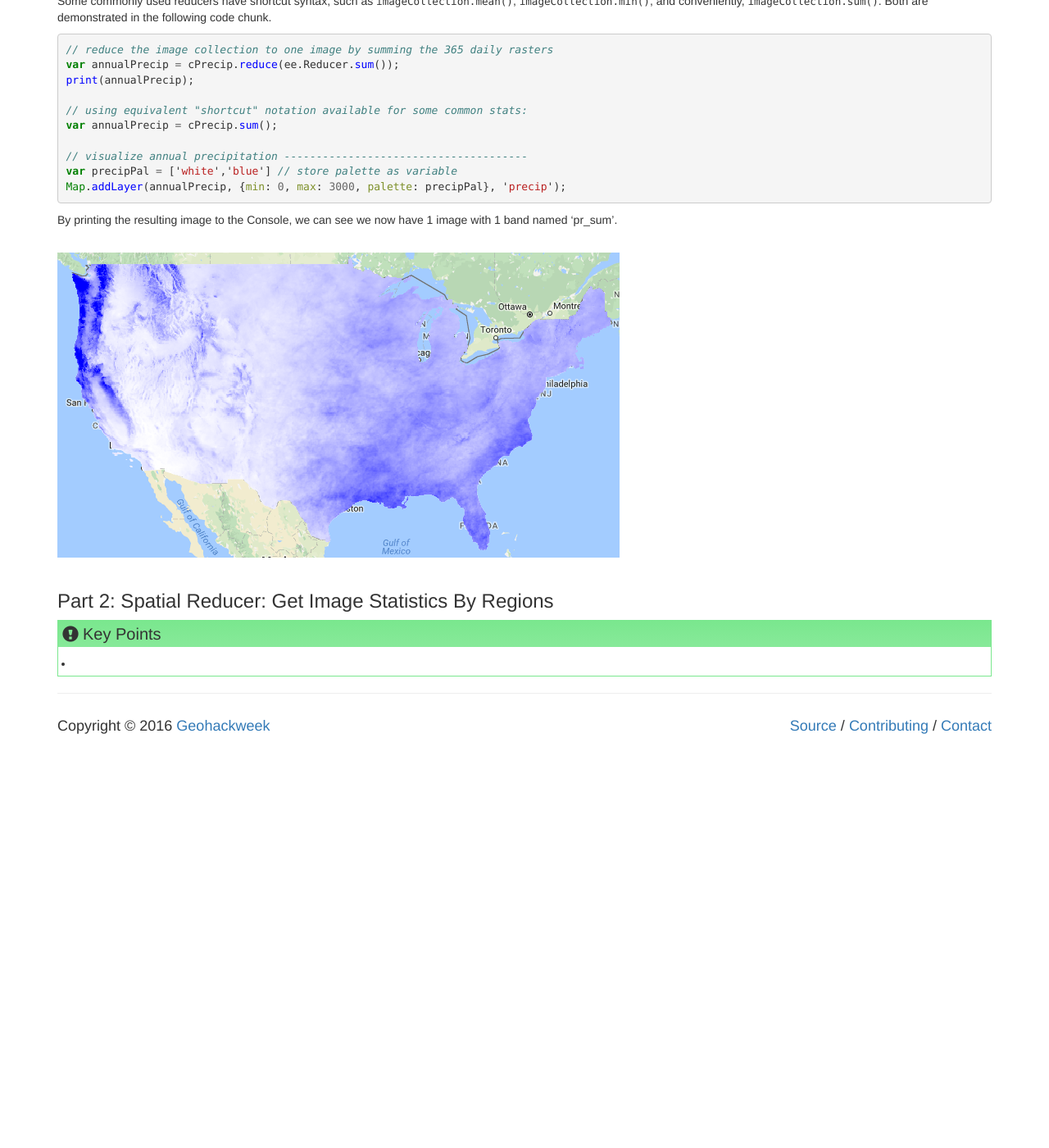
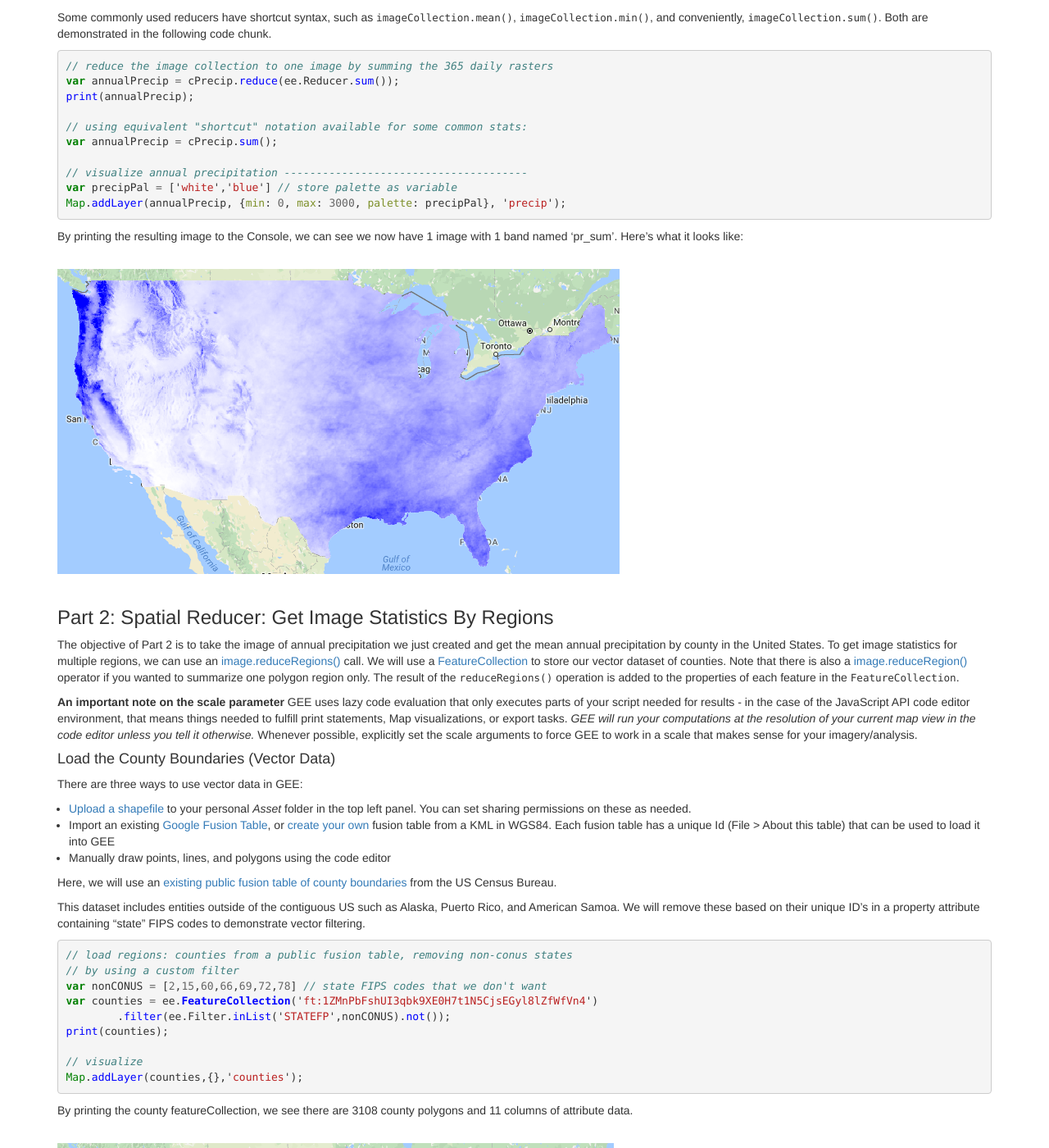
Before and after one commit to geohackweek/GoogleEarthEngine, a Jekyll site: the page built from _episodes/05-reducers.md, in a window 1280 px wide and 1400 px high, scrolled down 1887 px. Shown: the whole window at 82% size. Built offline with Jekyll 4.4.1, drawn with Linux system fonts in a browser that asks for light colours; before the commit the page ends 2793 px from its top, so only the background shows below that; some of the changed text lies outside the part shown.

Commit message:
05 reducers fully drafted. mostly.

```diff
--- a/_episodes/05-reducers.md
+++ b/_episodes/05-reducers.md
@@ -6,8 +6,9 @@ questions:
 - "How do I summarize data for specific regions or time periods?"
 objectives:
 - Reduce an daily image collection to annual values
-- Summarize values within polygon regions
+- Summarize values within polygon regions utilizing a vector dataset
 - Use climate data products available through GEE
+- Export tabular data
 keypoints:
 - " "
 ---
@@ -74,10 +75,93 @@ var precipPal = ['white','blue'] // store palette as variable
 Map.addLayer(annualPrecip, {min: 0, max: 3000, palette: precipPal}, 'precip');
 {% endhighlight %}
 
-By printing the resulting image to the Console, we can see we now have 1 image with 1 band named 'pr_sum'.
+By printing the resulting image to the Console, we can see we now have 1 image with 1 band named 'pr_sum'. Here's what it looks like:
 
 <br>
 <img src="../fig/05_annualPrecipMap.PNG" border = "10">
 <br><br>
 
 ### Part 2: Spatial Reducer: Get Image Statistics By Regions
+The objective of Part 2 is to take the image of annual precipitation we just created and get the mean annual precipitation by county in the United States. To get image statistics for multiple regions, we can use an [image.reduceRegions()](https://developers.google.com/earth-engine/reducers_reduce_regions) call. We will use a [FeatureCollection](https://developers.google.com/earth-engine/feature_collections) to store our vector dataset of counties. Note that there is also a [image.reduceRegion()](https://developers.google.com/earth-engine/reducers_reduce_region) operator if you wanted to summarize one polygon region only. The result of the `reduceRegions()` operation is added to the properties of each feature in the `FeatureCollection`.
+
+**An important note on the scale parameter**
+GEE uses lazy code evaluation that only executes parts of your script needed for results - in the case of the JavaScript API code editor environment, that means things needed to fulfill print statements, Map visualizations, or export tasks. *GEE will run your computations at the resolution of your current map view in the code editor unless you tell it otherwise.* Whenever possible, explicitly set the scale arguments to force GEE to work in a scale that makes sense for your imagery/analysis.
+
+#### Load the County Boundaries (Vector Data)
+There are three ways to use vector data in GEE:
+
+* [Upload a shapefile](https://developers.google.com/earth-engine/importing) to your personal *Asset* folder in the top left panel. You can set sharing permissions on these as needed.
+* Import an existing [Google Fusion Table](https://support.google.com/fusiontables#topic=1652595), or [create your own](https://fusiontables.google.com/data?dsrcid=implicit) fusion table from a KML in WGS84.  Each fusion table has a unique Id (File > About this table) that can be used to load it into GEE
+* Manually draw points, lines, and polygons using the code editor
+
+Here, we will use an [existing public fusion table of county boundaries](https://fusiontables.google.com/data?docid=1xdysxZ94uUFIit9eXmnw1fYc6VcQiXhceFd_CVKa#map:id=2) from the US Census Bureau.
+
+This dataset includes entities outside of the contiguous US such as Alaska, Puerto Rico, and American Samoa. We will remove these based on their unique ID's in a property attribute containing "state" FIPS codes to demonstrate vector filtering.
+
+{% highlight javascript %}
+// load regions: counties from a public fusion table, removing non-conus states
+// by using a custom filter
+var nonCONUS = [2,15,60,66,69,72,78] // state FIPS codes that we don't want
+var counties = ee.FeatureCollection('ft:1ZMnPbFshUI3qbk9XE0H7t1N5CjsEGyl8lZfWfVn4')
+        .filter(ee.Filter.inList('STATEFP',nonCONUS).not());
+print(counties);
+
+// visualize
+Map.addLayer(counties,{},'counties');
+{% endhighlight %}
+
+By printing the county featureCollection, we see there are 3108 county polygons and 11 columns of attribute data.
+
+<br>
+<img src="../fig/05_countyMap.png" border = "10">
+<br><br>
+
+#### Apply the spatial reducer
+
+{% highlight javascript %}
+// get mean precipitation values by county polygon
+var countyPrecip = annualPrecip.reduceRegions({
+  collection: counties,
+  reducer: ee.Reducer.mean(),
+  scale: 4000 // the resolution of the GRIDMET dataset
+});
+print(countyPrecip);
+{% endhighlight %}
+
+By printing the countyPrecip featureCollection, we see there are 3108 county polygons and now 12 columns of attribute data, with the addition of the "mean" column.
+
+#### Format and Export Results
+GEE can export tables in CSV (default), GeoJSON, KML, or KMZ. Here, we do a little formatting to prepare our FeatureCollection for export as a CSV.
+
+Formatting includes:
+
+* removing the .geo column for a tidier dataset (this column can get quite large when polygons are highly detailed, but there's no reason that you have to do this step)
+* Adding a Column Attribute for the year of the precip data to demonstrate attribute manipulation. This can only be done to Features, so we map a function to do this over the features within the Feature Collection
+
+{% highlight javascript %}
+// drop .geo column (not needed if goal is tabular data)
+var polyOut = countyPrecip.select(['.*'],null,false);
+
+// add a new column for year
+polyOut = polyOut.map(function(f){
+  return f.set('Year',2016);
+});
+
+// Export ---------------------------------------------------------------------
+// An example for how to export
+Export.table.toDrive({
+  collection: polyOut,
+  description: 'GRIDMET_annual_precip_by_county',
+  folder: 'GEE_geohackweek',
+  fileFormat: 'CSV'
+});
+{% endhighlight %}
+
+Note on the folder name: If this folder exists within  your Google Drive, GEE will find it and export here regardless of the full file path for the folder. If the folder doesn't exist, GEE will create it upon export.
+
+**Final Step**
+In order to actually export your data, you have to explicitly hit the "Run" button under the "Tasks" tab in the upper right panel of the code editor. It should take 20-30 seconds to export, depending on GEE user loads.
+
+<br>
+<img src="../fig/05_runTask.png" border = "10">
+<br><br>
```
Also changed, not shown: fig/05_countyMap.png (added), fig/05_runTask.png (added).
